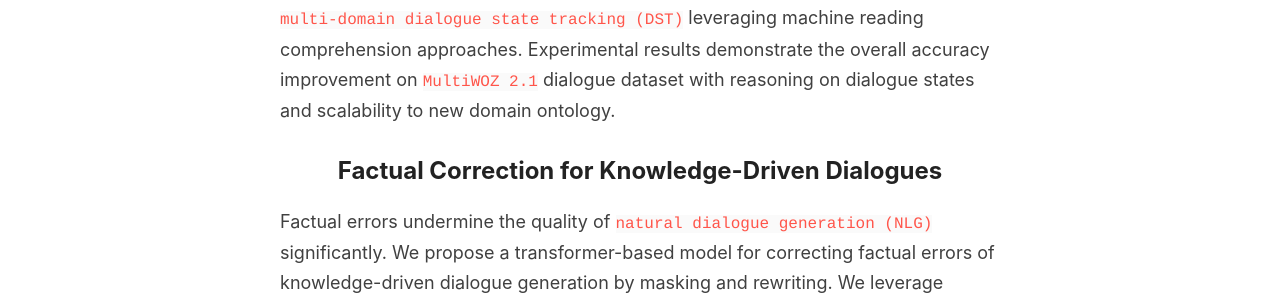
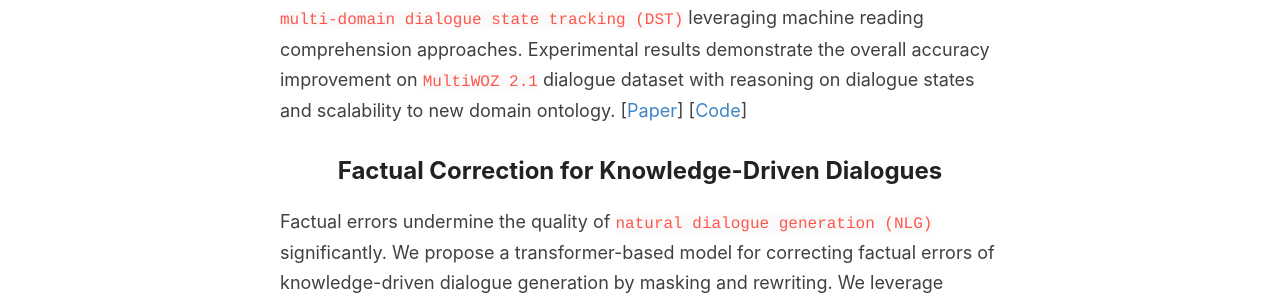
Before and after one commit to youlandasu/youlandasu.github.io, a Jekyll site: the page built from _pages/projects.md, in a window 1280 px wide. Shown: the part 752-1047 px from the top of the page. Built offline with Jekyll 4.4.1, drawn with Linux system fonts in a browser that asks for light colours.

Commit message:
Add code and paper.

```diff
--- a/_pages/projects.md
+++ b/_pages/projects.md
@@ -13,7 +13,7 @@ We develop a three-step model based on XLM-R to minimize the performance gap bet
 
 ## Act-Aware Dialogue State Tracking for Multi-Domain Task-Oriented Dialogues
 
-We incorporate dialogue acts to predict categorical and non-categorical slots for ``multi-domain dialogue state tracking (DST)`` leveraging machine reading comprehension approaches. Experimental results demonstrate the overall accuracy improvement on ``MultiWOZ 2.1`` dialogue dataset with reasoning on dialogue states and scalability to new domain ontology.
+We incorporate dialogue acts to predict categorical and non-categorical slots for ``multi-domain dialogue state tracking (DST)`` leveraging machine reading comprehension approaches. Experimental results demonstrate the overall accuracy improvement on ``MultiWOZ 2.1`` dialogue dataset with reasoning on dialogue states and scalability to new domain ontology. [[Paper](https://www.isca-speech.org/archive/interspeech_2021/su21_interspeech.html)] [[Code](https://github.com/youlandasu/ACT-AWARE-DST)]
 
 ## Factual Correction for Knowledge-Driven Dialogues
 
```
